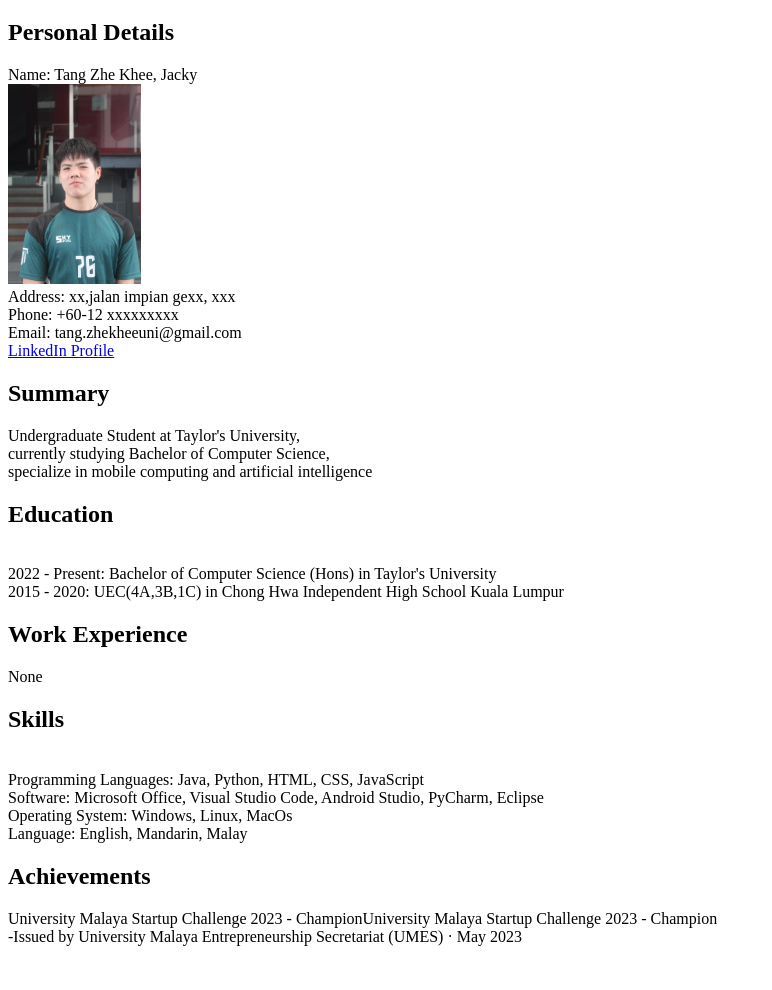
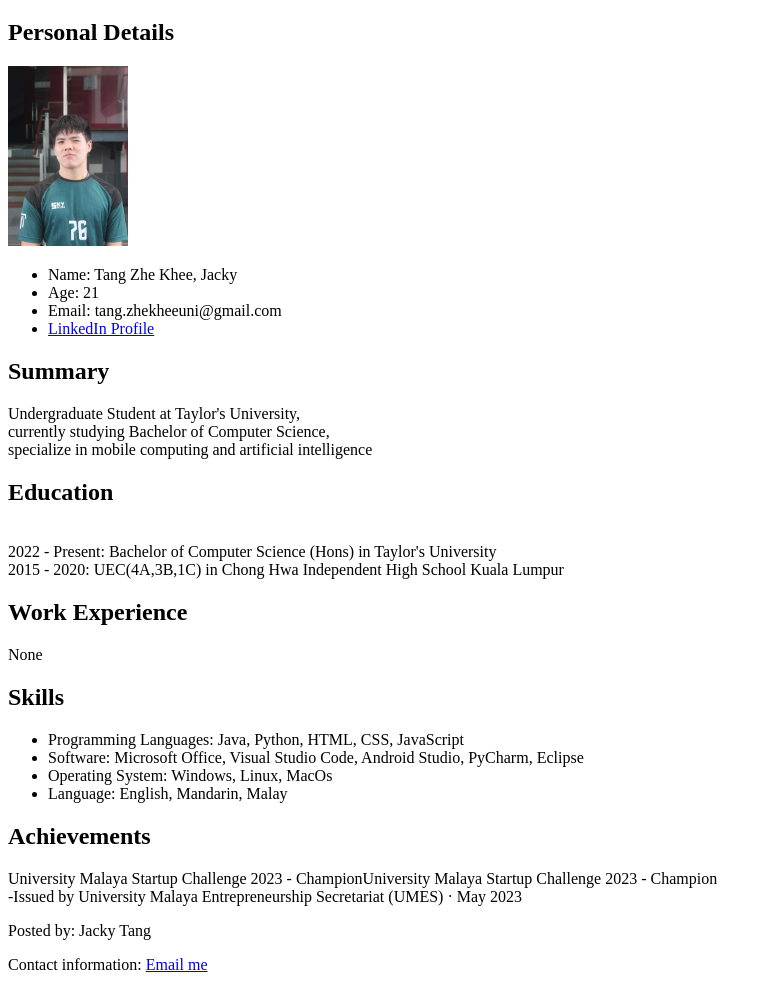
Before and after one commit to jackyt0303/myOnlineResume, a plain HTML site: page index.html in a window 1280 px wide. Shown: the part 61-1051 px from the top of the page, without its empty margins (0-772 px from the left). Before the commit the page ends 1023 px from the top, so only its background shows below. Drawn offline with Linux system fonts and the light colour scheme.

Commit message:
added footer

```diff
--- a/index.html
+++ b/index.html
@@ -7,13 +7,13 @@
 <body>
     <h1>Jacky's Resume</h1>
     <h2>Personal Details</h2>
-    <p>Name: Tang Zhe Khee, Jacky
-        <br><img src="assets/My Face.jpg" height=" 200">
-        <br>Address: xx,jalan impian gexx, xxx
-        <br>Phone: +60-12 xxxxxxxxx
-        <br>Email: tang.zhekheeuni@gmail.com
-        <br><a href="https://www.linkedin.com/in/zhe-khee-tang-042467230/">LinkedIn Profile</a>
-    </p>
+    <img src="assets/My Face.jpg" height=" 180">
+    <ul>
+        <li>Name: Tang Zhe Khee, Jacky</li>
+        <li>Age: 21</li>
+        <li>Email: tang.zhekheeuni@gmail.com</li>
+        <li><a href="https://www.linkedin.com/in/zhe-khee-tang-042467230/">LinkedIn Profile</a> </li>
+    </ul>
     <h2>Summary</h2>
         <p>Undergraduate Student at Taylor's University,
             <br>currently studying Bachelor of Computer Science,
@@ -29,16 +29,21 @@
             None
         </p>
     <h2>Skills</h2>
-        <p>
-            <br>Programming Languages: Java, Python, HTML, CSS, JavaScript
-            <br>Software: Microsoft Office, Visual Studio Code, Android Studio, PyCharm, Eclipse
-            <br>Operating System: Windows, Linux, MacOs
-            <br>Language: English, Mandarin, Malay
-        </p>
+        <ul>
+            <li>Programming Languages: Java, Python, HTML, CSS, JavaScript</li>
+            <li>Software: Microsoft Office, Visual Studio Code, Android Studio, PyCharm, Eclipse</li>
+            <li>Operating System: Windows, Linux, MacOs</li>
+            <li>Language: English, Mandarin, Malay</li>
+        </ul>
+
     <h2>Achievements</h2>
         <p>
             University Malaya Startup Challenge 2023 - ChampionUniversity Malaya Startup Challenge 2023 - Champion
                 <br>-Issued by University Malaya Entrepreneurship Secretariat (UMES) · May 2023
         </p>
+    <footer>
+        <p>Posted by: Jacky Tang</p>
+        <p>Contact information: <a href="mailto:tang.zhekheeuni@gmail.com">Email me</a>
+    </footer>
 </body>
 </html>
```
